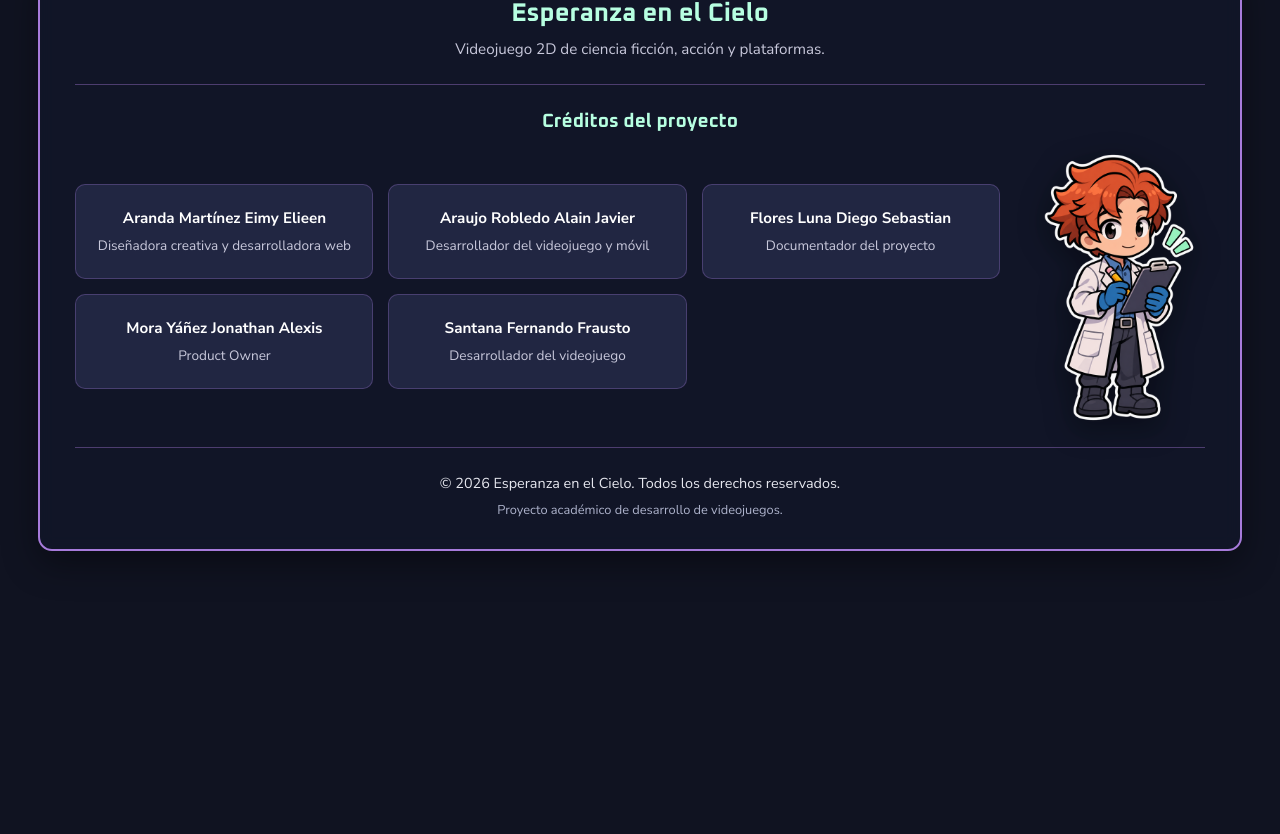
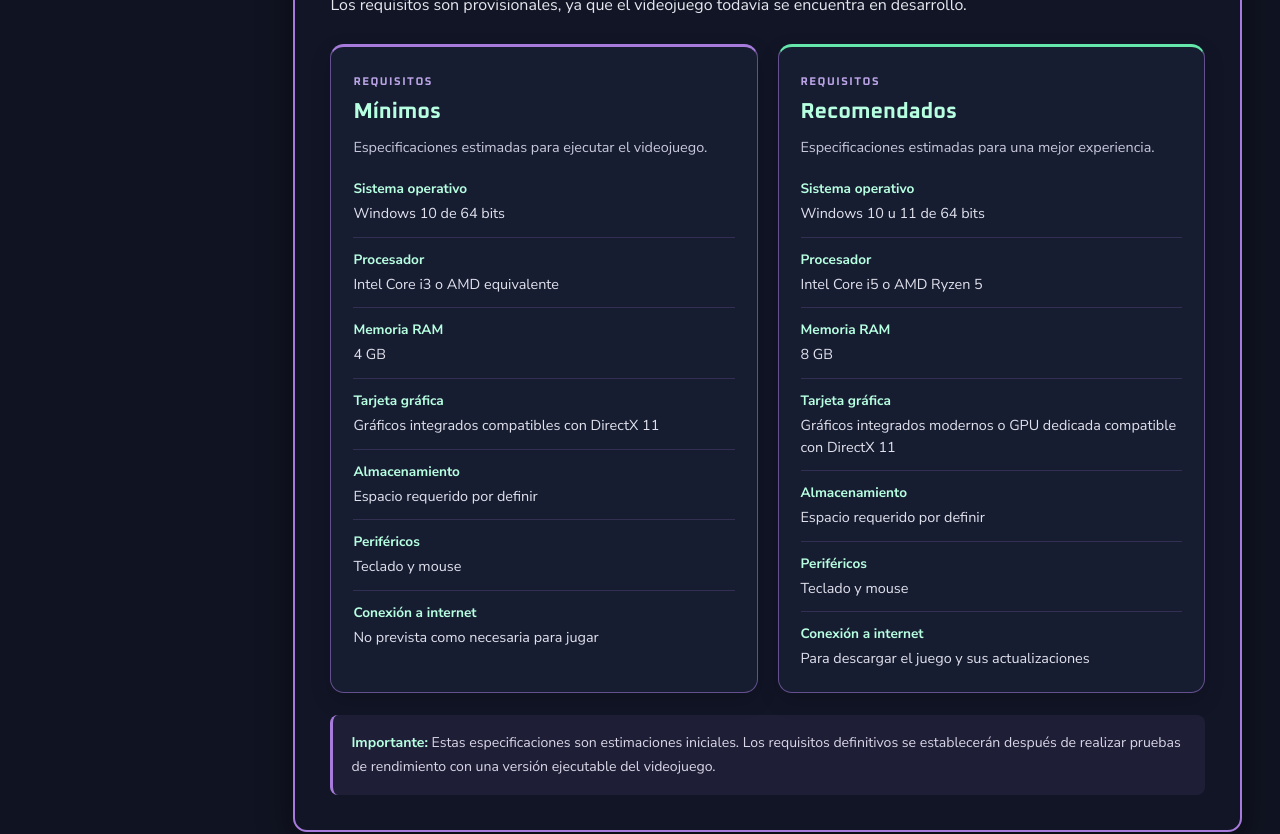
Before and after one commit to eimyleen/EsperanzaEnElCielo_Web, a React (Vite) app: page / in a window 1280 px wide. Shown: the part 2900-3734 px from the top of the page. Before the commit the page ends 3481 px from the top, so only its background shows below. Built offline with nearby package versions, Linux system fonts and the light colour scheme.

Commit message:
feat: agrega requisitos mejora navegacion y actualiza favicon

```diff
--- a/index.html
+++ b/index.html
@@ -1,13 +1,44 @@
+
 <!doctype html>
-<html lang="en">
+<html lang="es">
   <head>
     <meta charset="UTF-8" />
-    <link rel="icon" type="image/svg+xml" href="/favicon.svg" />
-    <meta name="viewport" content="width=device-width, initial-scale=1.0" />
-    <title>esperanzaenelcielo-web</title>
+
+    <meta
+      name="viewport"
+      content="width=device-width, initial-scale=1.0"
+    />
+
+    <meta
+      name="theme-color"
+      content="#121628"
+    />
+
+    <meta
+      name="description"
+      content="Wiki del videojuego Esperanza en el Cielo. Descubre su historia, personajes, niveles, objetos y mecánicas."
+    />
+
+    <link
+      rel="icon"
+      type="image/png"
+      href="/icons/pwa-192x192.png"
+    />
+
+    <link
+      rel="apple-touch-icon"
+      href="/icons/pwa-192x192.png"
+    />
+
+    <title>Esperanza en el Cielo | Wiki</title>
   </head>
+
   <body>
     <div id="root"></div>
-    <script type="module" src="/src/main.jsx"></script>
+
+    <script
+      type="module"
+      src="/src/main.jsx"
+    ></script>
   </body>
 </html>
--- a/src/App.css
+++ b/src/App.css
@@ -2067,3 +2067,168 @@
     padding: 15px;
   }
 }
+
+
+/* ========================================
+   INICIO - REQUISITOS DEL VIDEOJUEGO
+======================================== */
+
+/* CONTENEDOR DE TARJETAS */
+
+.requisitos-grid {
+  display: grid;
+  grid-template-columns: repeat(2, minmax(0, 1fr));
+  gap: 20px;
+  margin-top: 25px;
+}
+
+/* TARJETAS */
+
+.requisitos-tarjeta {
+  min-width: 0;
+  padding: 22px;
+
+  background: rgba(25, 31, 52, 0.88);
+  border: 1px solid rgba(167, 123, 219, 0.55);
+  border-radius: 14px;
+
+  box-shadow: 0 8px 20px rgba(0, 0, 0, 0.18);
+}
+
+/* COLORES INDIVIDUALES */
+
+.requisitos-minimos {
+  border-top: 3px solid #a77bdb;
+}
+
+.requisitos-recomendados {
+  border-top: 3px solid #65e6aa;
+}
+
+/* ENCABEZADOS */
+
+.requisitos-encabezado {
+  margin-bottom: 20px;
+}
+
+.requisitos-etiqueta {
+  display: inline-block;
+  margin-bottom: 10px;
+
+  color: #bba5e7;
+  font-family: 'Oxanium', sans-serif;
+  font-size: 0.7rem;
+  font-weight: 700;
+  letter-spacing: 1.5px;
+}
+
+.requisitos-tarjeta h3 {
+  margin: 0 0 10px;
+
+  color: #b7ffe1;
+  font-family: 'Oxanium', sans-serif;
+  font-size: 1.35rem;
+}
+
+.requisitos-encabezado p {
+  margin: 0;
+
+  color: #c8c8db;
+  font-size: 0.9rem;
+  line-height: 1.6;
+}
+
+/* LISTA DE REQUISITOS */
+
+.requisitos-lista {
+  display: flex;
+  flex-direction: column;
+  gap: 0;
+  margin: 0;
+}
+
+.requisitos-fila {
+  display: flex;
+  flex-direction: column;
+  gap: 5px;
+
+  padding: 12px 0;
+  border-bottom: 1px solid rgba(167, 123, 219, 0.2);
+}
+
+.requisitos-fila:first-child {
+  padding-top: 0;
+}
+
+.requisitos-fila:last-child {
+  border-bottom: none;
+  padding-bottom: 0;
+}
+
+.requisitos-fila dt {
+  color: #b7ffe1;
+  font-weight: 700;
+  font-size: 0.85rem;
+}
+
+.requisitos-fila dd {
+  margin: 0;
+
+  color: #e1e1ed;
+  font-size: 0.9rem;
+  line-height: 1.5;
+  overflow-wrap: anywhere;
+}
+
+/* NOTA DE REQUISITOS PROVISIONALES */
+
+.requisitos-aviso {
+  margin-top: 22px;
+  padding: 16px 18px;
+
+  background: rgba(167, 123, 219, 0.09);
+  border-left: 3px solid #a77bdb;
+  border-radius: 8px;
+
+  color: #d9d7e7;
+  font-size: 0.88rem;
+  line-height: 1.7;
+}
+
+.requisitos-aviso strong {
+  color: #b7ffe1;
+}
+
+/* ========================================
+   RESPONSIVE - REQUISITOS
+======================================== */
+
+@media (max-width: 1100px) {
+  .requisitos-grid {
+    grid-template-columns: 1fr;
+  }
+
+  .requisitos-tarjeta {
+    padding: 20px;
+  }
+}
+
+@media (max-width: 600px) {
+  .requisitos-grid {
+    gap: 15px;
+    margin-top: 20px;
+  }
+
+  .requisitos-tarjeta {
+    padding: 17px;
+  }
+
+  .requisitos-tarjeta h3 {
+    font-size: 1.2rem;
+  }
+
+  .requisitos-aviso {
+    padding: 14px;
+    font-size: 0.84rem;
+  }
+}
--- a/src/components/WikiLayout.jsx
+++ b/src/components/WikiLayout.jsx
@@ -1,5 +1,5 @@
 
-import { useEffect } from 'react'
+import { useEffect, useRef } from 'react'
 import { useLocation } from 'react-router'
 
 import Sidebar from './Sidebar'
@@ -8,9 +8,30 @@ import Footer from './Footer'
 function WikiLayout({ children }) {
   const { pathname } = useLocation()
 
+  // Guarda la ruta actual para distinguir
+  // la primera carga de un cambio de pestaña.
+  const rutaAnterior = useRef(pathname)
+
   useEffect(() => {
-    window.scrollTo(0, 0)
+    // Al abrir la wiki inicialmente, no desplazamos
+    // la página: el usuario verá la portada y el logo.
+    //
+    // Si cambia de pestaña, desplazamos la página
+    // hasta el inicio de la estructura de la wiki.
+    if (rutaAnterior.current !== pathname) {
+      rutaAnterior.current = pathname
 
+      const estructura = document.querySelector(
+        '.wiki-estructura'
+      )
+
+      estructura?.scrollIntoView({
+        behavior: 'auto',
+        block: 'start'
+      })
+    }
+
+    // Animaciones de aparición de los elementos.
     const observer = new IntersectionObserver(
       (entries) => {
         entries.forEach((entry) => {
@@ -20,10 +41,14 @@ function WikiLayout({ children }) {
           }
         })
       },
-      { threshold: 0.15 }
+      {
+        threshold: 0.15
+      }
     )
 
-    const elementos = document.querySelectorAll('.revelar')
+    const elementos = document.querySelectorAll(
+      '.revelar'
+    )
 
     elementos.forEach((elemento) => {
       observer.observe(elemento)
@@ -34,8 +59,13 @@ function WikiLayout({ children }) {
 
   return (
     <>
-      <div className="fondo-wiki" aria-hidden="true" />
+      {/* FONDO PRINCIPAL */}
+      <div
+        className="fondo-wiki"
+        aria-hidden="true"
+      />
 
+      {/* PORTADA CON LOGO */}
       <section className="portada">
         <img
           src="/images/logo-wiki.png"
@@ -44,6 +74,7 @@ function WikiLayout({ children }) {
         />
       </section>
 
+      {/* BARRA LATERAL Y CONTENIDO */}
       <div className="wiki-estructura">
         <Sidebar />
 
@@ -52,6 +83,7 @@ function WikiLayout({ children }) {
         </main>
       </div>
 
+      {/* FOOTER */}
       <Footer />
     </>
   )
--- a/src/pages/Inicio.jsx
+++ b/src/pages/Inicio.jsx
@@ -1,5 +1,122 @@
 
 import ImagenWiki from '../components/ImagenWiki'
+
+/* ========================================
+   REQUISITOS DEL VIDEOJUEGO
+======================================== */
+
+const requisitos = [
+  {
+    tipo: 'Mínimos',
+    clase: 'requisitos-minimos',
+    descripcion:
+      'Especificaciones estimadas para ejecutar el videojuego.',
+    componentes: [
+      {
+        nombre: 'Sistema operativo',
+        valor: 'Windows 10 de 64 bits'
+      },
+      {
+        nombre: 'Procesador',
+        valor: 'Intel Core i3 o AMD equivalente'
+      },
+      {
+        nombre: 'Memoria RAM',
+        valor: '4 GB'
+      },
+      {
+        nombre: 'Tarjeta gráfica',
+        valor: 'Gráficos integrados compatibles con DirectX 11'
+      },
+      {
+        nombre: 'Almacenamiento',
+        valor: 'Espacio requerido por definir'
+      },
+      {
+        nombre: 'Periféricos',
+        valor: 'Teclado y mouse'
+      },
+      {
+        nombre: 'Conexión a internet',
+        valor: 'No prevista como necesaria para jugar'
+      }
+    ]
+  },
+  {
+    tipo: 'Recomendados',
+    clase: 'requisitos-recomendados',
+    descripcion:
+      'Especificaciones estimadas para una mejor experiencia.',
+    componentes: [
+      {
+        nombre: 'Sistema operativo',
+        valor: 'Windows 10 u 11 de 64 bits'
+      },
+      {
+        nombre: 'Procesador',
+        valor: 'Intel Core i5 o AMD Ryzen 5'
+      },
+      {
+        nombre: 'Memoria RAM',
+        valor: '8 GB'
+      },
+      {
+        nombre: 'Tarjeta gráfica',
+        valor: 'Gráficos integrados modernos o GPU dedicada compatible con DirectX 11'
+      },
+      {
+        nombre: 'Almacenamiento',
+        valor: 'Espacio requerido por definir'
+      },
+      {
+        nombre: 'Periféricos',
+        valor: 'Teclado y mouse'
+      },
+      {
+        nombre: 'Conexión a internet',
+        valor: 'Para descargar el juego y sus actualizaciones'
+      }
+    ]
+  }
+]
+
+/* ========================================
+   COMPONENTE DE TARJETA DE REQUISITOS
+======================================== */
+
+function TarjetaRequisitos({ requisito }) {
+  return (
+    <article
+      className={`requisitos-tarjeta ${requisito.clase}`}
+    >
+      <div className="requisitos-encabezado">
+        <span className="requisitos-etiqueta">
+          REQUISITOS
+        </span>
+
+        <h3>{requisito.tipo}</h3>
+
+        <p>{requisito.descripcion}</p>
+      </div>
+
+      <dl className="requisitos-lista">
+        {requisito.componentes.map((componente) => (
+          <div
+            className="requisitos-fila"
+            key={componente.nombre}
+          >
+            <dt>{componente.nombre}</dt>
+            <dd>{componente.valor}</dd>
+          </div>
+        ))}
+      </dl>
+    </article>
+  )
+}
+
+/* ========================================
+   PÁGINA DE INICIO
+======================================== */
 
 function Inicio() {
   return (
@@ -192,6 +309,48 @@ function Inicio() {
         </div>
       </section>
 
+      {/* =====================================
+          SECCIÓN 6: REQUISITOS
+      ===================================== */}
+
+      <section
+        id="requisitos"
+        className="panel-wiki revelar seccion-requisitos"
+      >
+        <h2>Requisitos del videojuego</h2>
+
+        <p>
+          Consulta las especificaciones estimadas
+          para ejecutar Esperanza en el Cielo
+          en una computadora con Windows.
+        </p>
+
+        <p>
+          Los requisitos son provisionales,
+          ya que el videojuego todavía se
+          encuentra en desarrollo.
+        </p>
+
+        <div className="requisitos-grid">
+          {requisitos.map((requisito) => (
+            <TarjetaRequisitos
+              key={requisito.tipo}
+              requisito={requisito}
+            />
+          ))}
+        </div>
+
+        <div className="requisitos-aviso">
+          <strong>Importante:</strong> Estas
+          especificaciones son estimaciones
+          iniciales. Los requisitos definitivos
+          se establecerán después de realizar
+          pruebas de rendimiento con una
+          versión ejecutable del videojuego.
+        </div>
+
+      </section>
+
     </div>
   )
 }
```
